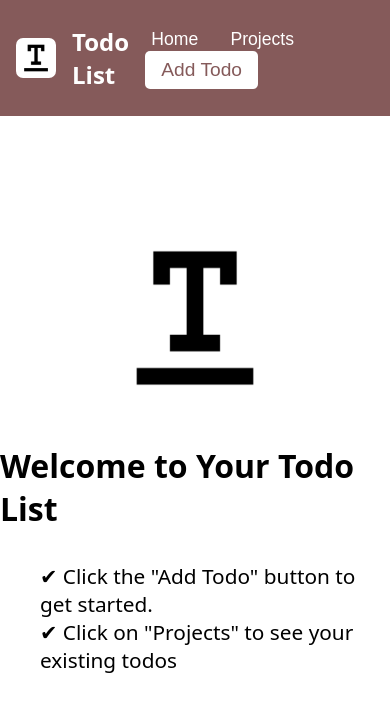
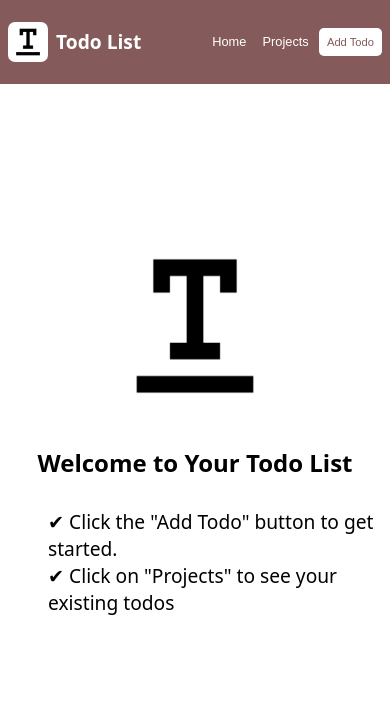
Before and after one commit to Nzube606/Todo-list, a website built with webpack: page src/index.html in a window 390 px wide. Built offline with nearby package versions, Linux system fonts and the light colour scheme; a web font is replaced by a local one.

Commit message:
Added media queries for mobile

```diff
--- a/src/style.css
+++ b/src/style.css
@@ -328,3 +328,50 @@ input[type="checkbox"] {
   text-decoration: line-through;
   opacity: 0.5;
 }
+
+@media (max-width: 480px) {
+  .left-header h1 {
+    font-size: 1.2rem;
+  }
+  .left-header img {
+    height: 40px;
+    margin-right: 0.5rem;
+  }
+  nav button:not(:last-child) {
+    margin-right: 0.5rem;
+    margin: 0;
+    font-size: 0.8rem;
+  }
+
+  #add-todo {
+    padding: 0.5rem;
+    font-size: 0.7rem;
+  }
+
+  header {
+    height: 8vh;
+    padding: 0.5rem;
+  }
+  #home-page h2 {
+    font-size: 1.5rem;
+    margin-bottom: 0.8rem;
+  }
+  .home-description li {
+    font-size: 1.2rem;
+  }
+  #content {
+    padding: 0.5rem;
+  }
+
+  #project-content {
+    padding: 0.3rem;
+  }
+
+  #project-content h2 {
+    font-size: 1.2rem;
+    margin-top: 0;
+  }
+  #project-content > div {
+    font-size: 1.2rem;
+  }
+}
```
